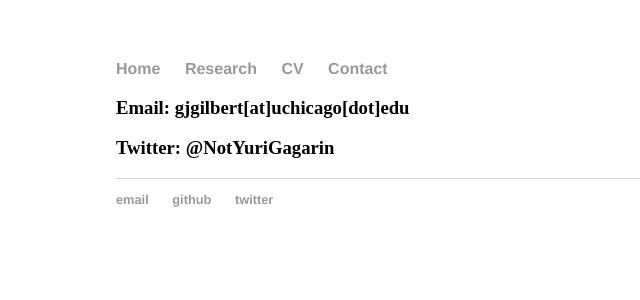
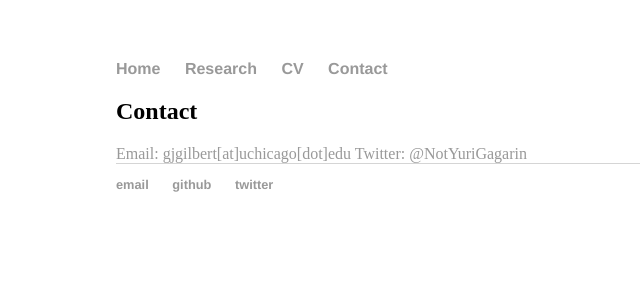
Before and after one commit to gjgilbert/gjgilbert.github.io, a Jekyll site: the page built from contact/index.html, in a window 1280 px wide. Shown: the top 300 px of the page, without its empty margins (76-716 px from the left). Built offline with Jekyll 4.4.1, drawn with Linux system fonts in a browser that asks for light colours.

Commit message:
Update index.html

```diff
--- a/contact/index.html
+++ b/contact/index.html
@@ -3,6 +3,7 @@ layout: default
 title: Greg Gilbert - Contact
 ---
 <div class="blurb">
-  <h3 href="mailto:gjgilbert[at]uchicago[dot]edu">Email: gjgilbert[at]uchicago[dot]edu</h3>
-  <h3 href="https://twitter.com/notyurigagarin">Twitter: @NotYuriGagarin</h3>
+  <h2>Contact</h2>
+  <a href="mailto:gjgilbert[at]uchicago[dot]edu">Email: gjgilbert[at]uchicago[dot]edu</a>
+  <a href="https://twitter.com/notyurigagarin">Twitter: @NotYuriGagarin</a>
 </div><!-- /.blurb -->
```
